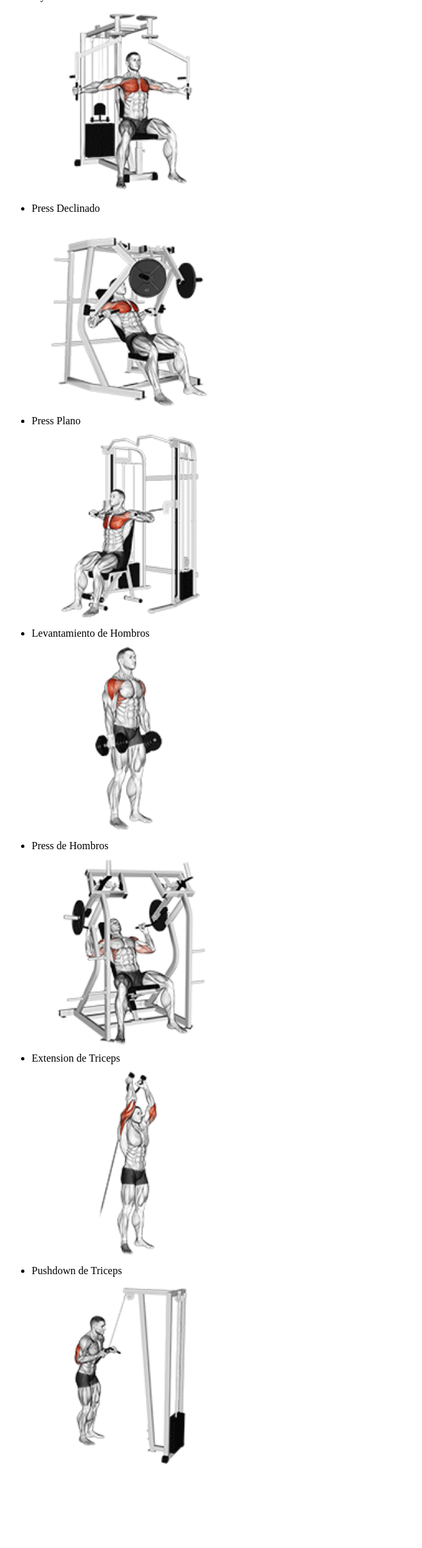
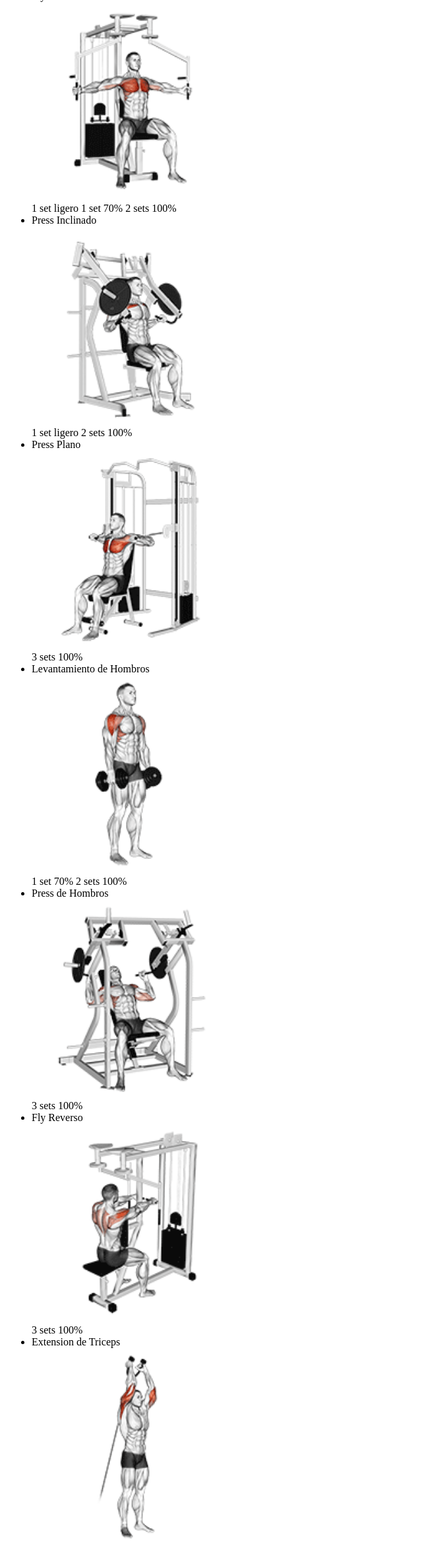
Before and after one commit to shjoja07/GymRoutine, a plain HTML site: page days/pecho.html in a window 1280 px wide. Shown: the part 142-2488 px from the top of the page at 66% size, without its empty margins (0-640 px from the left). Before the commit the page ends 2397 px from the top, so only its background shows below. Drawn offline with Linux system fonts and the light colour scheme.

Commit message:
actualizacion masiva

```diff
--- a/days/pecho.html
+++ b/days/pecho.html
@@ -15,37 +15,47 @@
         <li>
             Fly<br>
             <img src="../exercises/chest/fly.gif" alt="Peck Fly" width="300"> <br>
-
+            1 set ligero
+            1 set 70%
+            2 sets 100%
         </li>
         <li>
-            Press Declinado<br>
-            <img src="../exercises/chest/declinepress.gif" alt="Chest Decline Press" width="300"> <br>
-
+            Press Inclinado<br>
+            <img src="../exercises/chest/incline_press.gif" alt="Chest Incline Press" width="300"> <br>
+            1 set ligero
+            2 sets 100%
         </li>
         <li>
             Press Plano<br>
             <img src="../exercises/chest/flatpress.gif" alt="Chest Flat Press" width="300"> <br>
-
+            3 sets 100%
         </li>
         <li>
             Levantamiento de Hombros<br>
             <img src="../exercises/shoulder/raise.gif" alt="Shoulder Raise" width="300"> <br>
-
+            1 set 70%
+            2 sets 100%
         </li>
         <li>
             Press de Hombros<br>
             <img src="../exercises/shoulder/press.gif" alt="Shoulder Press" width="300"> <br>
-
+            3 sets 100%
+        </li>
+        <li>
+            Fly Reverso<br>
+            <img src="../exercises/shoulder/reverse_fly.gif" alt="Shoulder Reverse Fly" width="300"> <br>
+            3 sets 100%
         </li>
         <li>
             Extension de Triceps<br>
             <img src="../exercises/tricep/overheadextension.gif" alt="Tricep Extension" width="300"> <br>
-
+            1 set ligero
+            2 sets 100%
         </li>
         <li>
             Pushdown de Triceps<br>
             <img src="../exercises/tricep/pushdown.gif" alt="Tricep Pushdown" width="300"> <br>
-
+            3 sets 100%
         </li>
 
     </ul>
```
Also changed, not shown: days/espalda.html (+16 -7 lines), days/pierna.html (+12 -7 lines), exercises/back/pullover.gif (added), exercises/chest/declinepress.gif (deleted), exercises/chest/incline_press.gif (added), exercises/leg/hack_squat.gif (added), exercises/shoulder/reverse_fly.gif (added).
